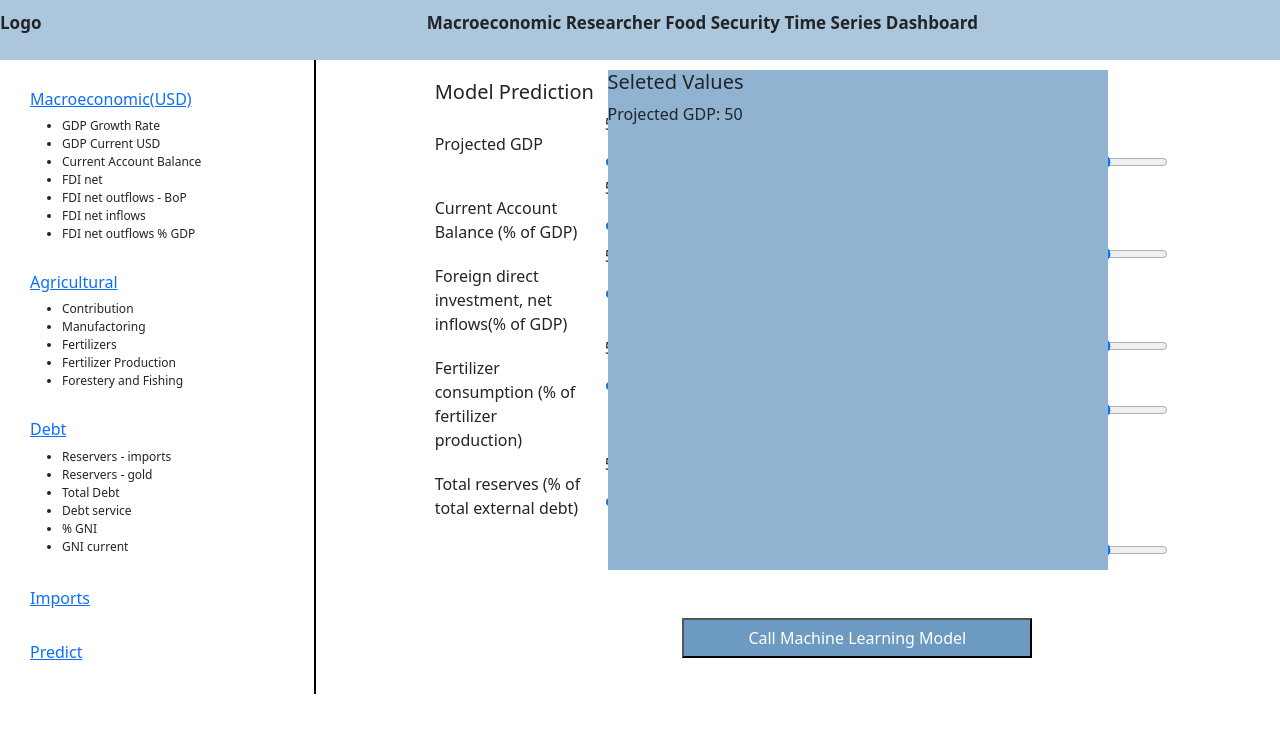
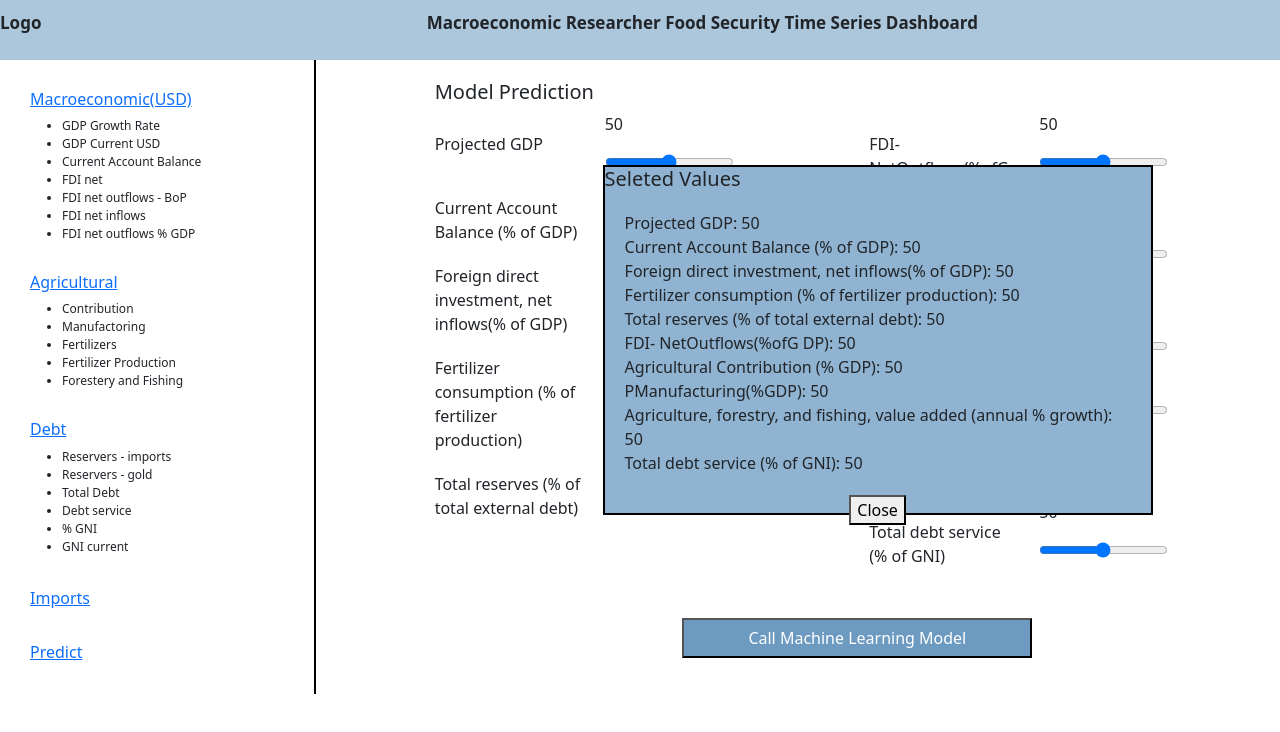
Before and after one commit to nidhi-tholar/cmpe280_hackathon, a React (Create React App) app: page /predict in a window 1280 px wide. Both pictures are taken after a click on the button "Call Machine Learning Model". Shown: the top 732 px of the page. Built offline with nearby package versions, Linux system fonts and the light colour scheme.

Commit message:
added pop-up

```diff
--- a/src/App.css
+++ b/src/App.css
@@ -62,8 +62,22 @@
     top: 40%;
     transform: translate(-50%, -50%);
     z-index: 9;
+    border: 2px black solid;
 
-    width: 500px;
-    height: 500px;
+    width: 550px;
+    height: 350px;
     background-color: rgb(143, 179, 209);
+
+    margin: 20px;
   }
+
+
+  .close-btn-container{
+    text-align: center;
+    margin-top: 20px;
+  }
+
+
+  .pop-up-contents{
+      margin: 20px;
+  }
--- a/src/components/predict.js
+++ b/src/components/predict.js
@@ -1,6 +1,7 @@
 import Header from "./header";
 import NavBar from "./nav";
 import '../App.css';
+import {useState} from 'react';
 
 let value1=50;
 let value2=50;
@@ -13,10 +14,12 @@ let value8=50;
 let value9=50;
 let value10=50;
 
-let show=false;
+
 
 
 const Predict = () => {
+
+    const [showPopUp, setShow] = useState(false);
 
     const updateValue1 = (val) => {
         value1 = val;
@@ -59,13 +62,6 @@ const Predict = () => {
         document.getElementById('sliderValue10').innerHTML=val;
     }
 
-    const openPopUp = () => {
-        show=true;
-    }
-
-    function closeForm() {
-        show=false;
-    }
 
     return (
         <div>
@@ -166,10 +162,14 @@ const Predict = () => {
                         </div>
 
                         <div className="btn-container">
-                            <button className="ml-btn" onClick={openPopUp()}>Call Machine Learning Model</button>
+                            <button className="ml-btn" onClick={() => setShow((s) => !s)}>Call Machine Learning Model</button>
                         </div>
+                        {/* <div style={{ display: show ? "block" : "none" }}><PopUpContainer/></div> */}
+                        {/* <div>{show && <PopUpContainer close={closeForm}/>}</div> */}
+                        <div>
+                        { showPopUp ? <PopUpContainer close={setShow}/> : null }
 
-                        <div>{show && <PopUpContainer/>}</div>
+                        </div>
 
                     </div>
                 </div>
@@ -178,11 +178,27 @@ const Predict = () => {
     )
 }
 
-export const PopUpContainer = () => {
+export const PopUpContainer = (props) => {
     return (
         <div className="formPopup">
             <h5>Seleted Values</h5>
-            <span>Projected GDP: {value1}</span>
+            <div className="pop-up-contents">
+            <span>Projected GDP: {value1}</span> <br/>
+            <span>Current Account Balance (% of GDP): {value2}</span> <br/>
+            <span> Foreign direct investment, net inflows(% of GDP): {value3}</span> <br/>
+            <span>Fertilizer consumption (% of fertilizer production): {value4}</span> <br/>
+            <span>Total reserves (% of total external debt): {value5}</span> <br/>
+            <span>FDI- NetOutflows(%ofG DP): {value6}</span> <br/>
+            <span>Agricultural Contribution (% GDP): {value7}</span> <br/>
+            <span>PManufacturing(%GDP): {value8}</span> <br/>
+            <span>Agriculture, forestry, and fishing, value added (annual % growth): {value9}</span> <br/>
+            <span>Total debt service (% of GNI): {value10}</span>
+
+            <div className="close-btn-container">
+                <button onClick={() => props.close((s) => !s)}>Close</button>
+            </div>
+            </div>
+
         </div>
     )
 }
```
